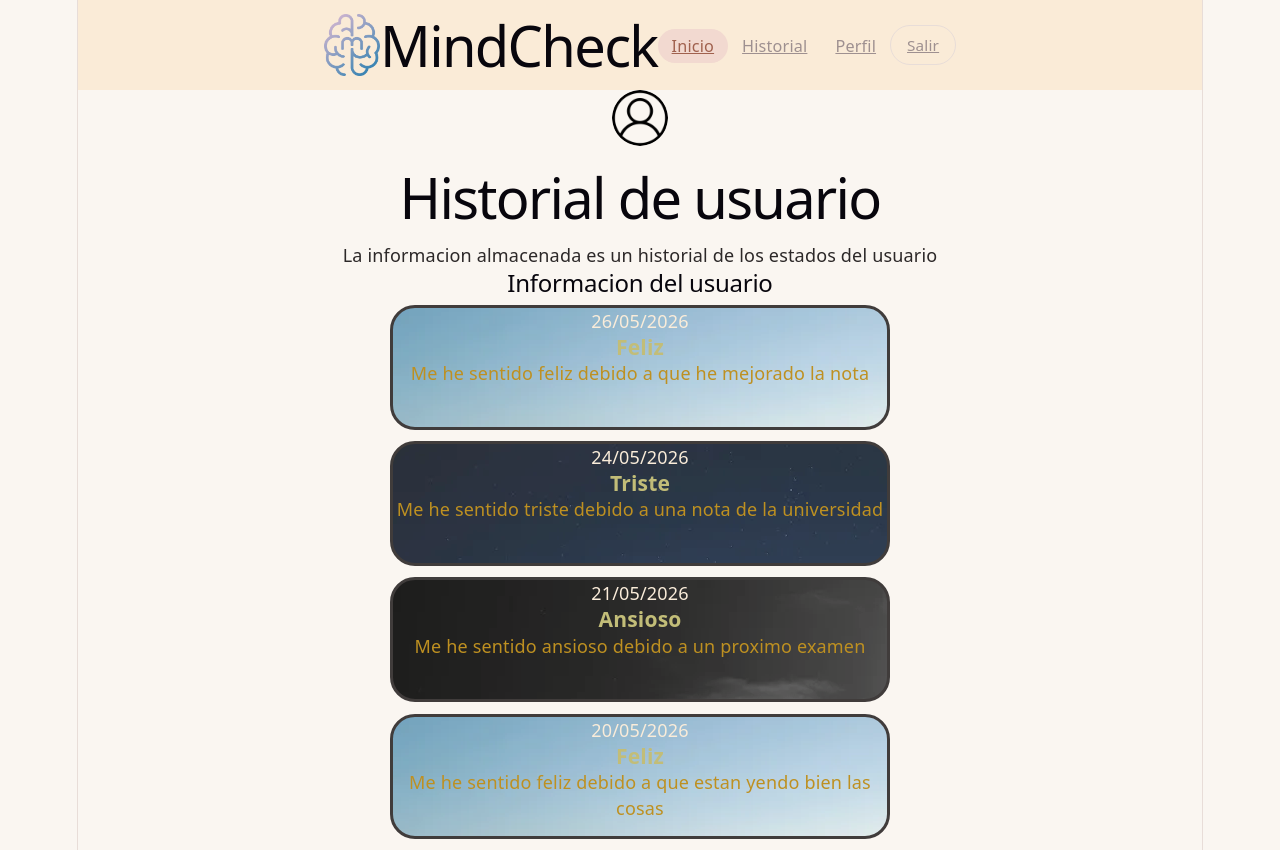
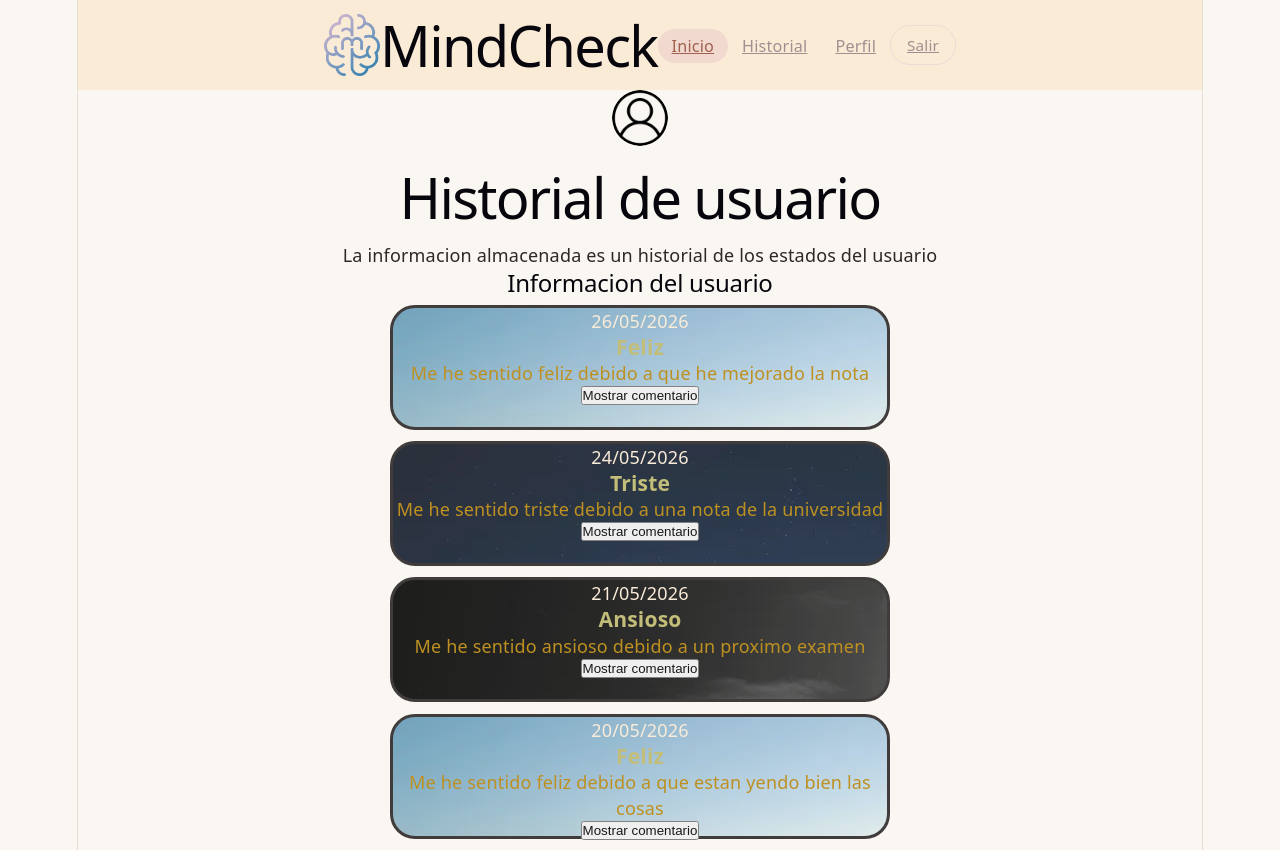
Before and after one commit to TheBrokenDemon/Proyecto_Software_II, a React (Vite) app in the folder Frontend/: page /history in a window 1280 px wide. Built offline with nearby package versions, Linux system fonts and the light colour scheme.

Commit message:
Modificaciones del Historial del usuario 3

```diff
--- a/Frontend/src/components/cardHistorial.tsx
+++ b/Frontend/src/components/cardHistorial.tsx
@@ -1,17 +1,8 @@
 import { useState } from "react";
 import "./cssComponents/estadoCard.css"
 
-/*
-{setComment &&
-            <div className="newBox">
-                    <p>Comentario: {props.comentario.comment}</p>
-                    <button onClick={displayComment}>Volver</button>
-            </div>}
-<button onClick={displayComment}>Mostrar comentario</button>
-*/
-
 export default function CardHistorial(props) {
-    const [comment, setComment] = useState(false);
+    const [box, setBox] = useState(false);
     console.log();
 
     const backgroundImage = {
@@ -20,19 +11,26 @@ export default function CardHistorial(props) {
     }
 
     const displayComment = () => {
-        setComment(!setComment);
+        setBox(!box);
     }
 
+    console.log(box)
+
     return (
-        <div>
+        <div className="card">
             <article className="estadoCard" style={backgroundImage}>
                 <p className="propFecha">{props.fecha}</p>
                 <h3 className="propEstado">{props.estado}</h3>
                 <p className="propDescription">{props.description}</p>
                 {!props.description && <p className="propDescriptionConditional">No se ha agregado una descripcion</p>}
+                <button onClick={displayComment}>Mostrar comentario</button>
 
+                {box &&
 
-
+                <div className="newBox">
+                        <p>Comentario: {props.comment}</p>
+                        <button onClick={displayComment}>Volver</button>
+                </div>}
             </article>
 
         </div>
--- a/Frontend/src/components/cssComponents/estadoCard.css
+++ b/Frontend/src/components/cssComponents/estadoCard.css
@@ -1,8 +1,15 @@
+.Card{
+}
+
 .estadoCard{
     border-radius: 25px;
     border-style: solid;
     width: 500px;
     height: 125px;
+
+    display:flex;
+    flex-direction: column;
+    align-items: center;
 
     margin: auto;
     margin-bottom: 1%;
@@ -25,3 +32,19 @@
         color:darkgoldenrod;
     }
 }
+
+.newBox{
+    border-radius:25px;
+    border-style: solid;
+    width: 200px;
+    height: 100px;
+
+    justify-content: center;
+    align-items: center;
+    padding-top: 25px;
+    position: fixed;
+
+    margin: auto;
+    background-color:blanchedalmond;
+    z-index: 2;
+}
--- a/Frontend/src/pages/Historial.tsx
+++ b/Frontend/src/pages/Historial.tsx
@@ -10,7 +10,6 @@ import { useState } from "react";
 
 
 export default function Historial(){
-    const [usuario, setUsuario] = useState([]);
     const [newImage, setNewImage] = useState(false);
 
 
@@ -20,9 +19,11 @@ export default function Historial(){
         setNewImage(true);
     }
 
-    // const comentario = {psicologoID:"ID", psicologoName: "Nombre Apellido", title: "La importancia de ser feliz", comment: "Es bueno sentirse feliz, continue de esa manera"}
+    let usuario = [{}]
+
+    const comentario = {psicologoID:"ID", psicologoName: "Nombre Apellido", title: "La importancia de ser feliz", comment: "Es bueno sentirse feliz, continue de esa manera"}
     // let psicologoID, psicologoName, title, comment
-    // comentario={[{psicologoID:"ID", psicologoName:"Name1", comment:"Es bueno sentirse feliz, continue de esa manera"}]}
+
 
     /*
     <table className="tableInformation">
@@ -52,7 +53,7 @@ export default function Historial(){
     */
     return (
         <>
-            <div className="userInformation">
+            <main className="userInformation">
                 <img src={newImage ? usuario.imagen : "./images/userLogo.png"} className="userImage"/>
                 <h1>Historial de usuario</h1>
                 <p>La informacion almacenada es un historial de los estados del usuario</p>
@@ -63,6 +64,7 @@ export default function Historial(){
                     estado="Feliz"
                     description="Me he sentido feliz debido a que he mejorado la nota"
                     fecha="26/05/2026"
+                    comentario={JSON.stringify(comentario.comment)}
                 />
                 <CardHistorial
                     img="./images/dusk-calms.jpg"
@@ -82,7 +84,7 @@ export default function Historial(){
                     description="Me he sentido feliz debido a que estan yendo bien las cosas"
                     fecha="20/05/2026"
                 />
-            </div>
+            </main>
         </>
     )
 }
```
